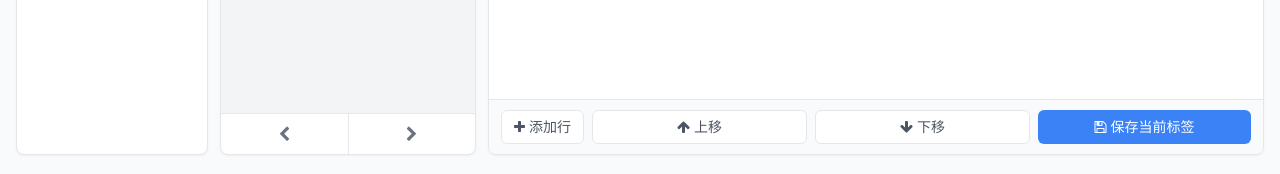
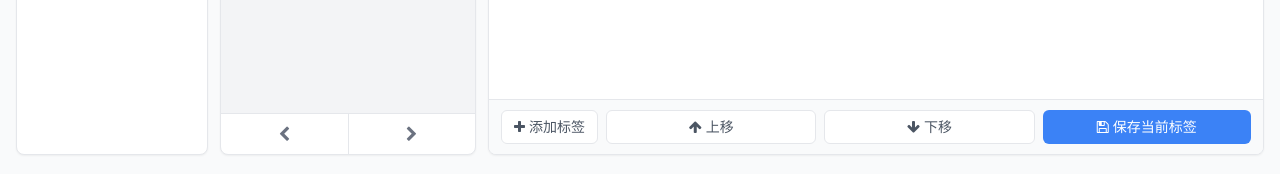
Before and after one commit to chuliu-hash/TagEditor_Web, a Flask app: template templates/tag_editor.html in a window 1280 px wide. Shown: the part 626-800 px from the top of the page. Run offline with Flask 3, Linux system fonts and the light colour scheme; the template is opened without the code that fills it: most values are stand-ins (such as "Sample title", 1, 10 or a date in 2020); some libraries are stand-ins or nearby versions.

Commit message:
UI: '添加行' 改为 '添加标签'

```diff
--- a/templates/tag_editor.html
+++ b/templates/tag_editor.html
@@ -167,7 +167,7 @@
                 <!-- 底部按钮栏 -->
                 <div class="flex gap-2 px-3 py-2.5 border-t border-gray-200 bg-gray-50">
                     <button class="bg-white hover:bg-gray-100 text-gray-600 font-medium py-1.5 px-3 rounded-md transition-all flex items-center justify-center text-sm border border-gray-200" onclick="addTag()">
-                        <i class="fa fa-plus mr-1"></i> 添加行
+                        <i class="fa fa-plus mr-1"></i> 添加标签
                     </button>
                     <button class="flex-1 bg-white hover:bg-gray-100 text-gray-600 font-medium py-1.5 px-3 rounded-md transition-all flex items-center justify-center text-sm border border-gray-200" onclick="moveTag(-1)">
                         <i class="fa fa-arrow-up mr-1"></i> 上移
@@ -721,7 +721,7 @@
         function renderTags() {
             const container = document.getElementById('tags-container');
             if (currentTags.length === 0) {
-                container.innerHTML = '<div class="p-8 text-center text-gray-300 text-sm">暂无标签，点击"添加行"新增</div>';
+                container.innerHTML = '<div class="p-8 text-center text-gray-300 text-sm">暂无标签，点击"添加标签"新增</div>';
                 return;
             }
             let html = '';
```
